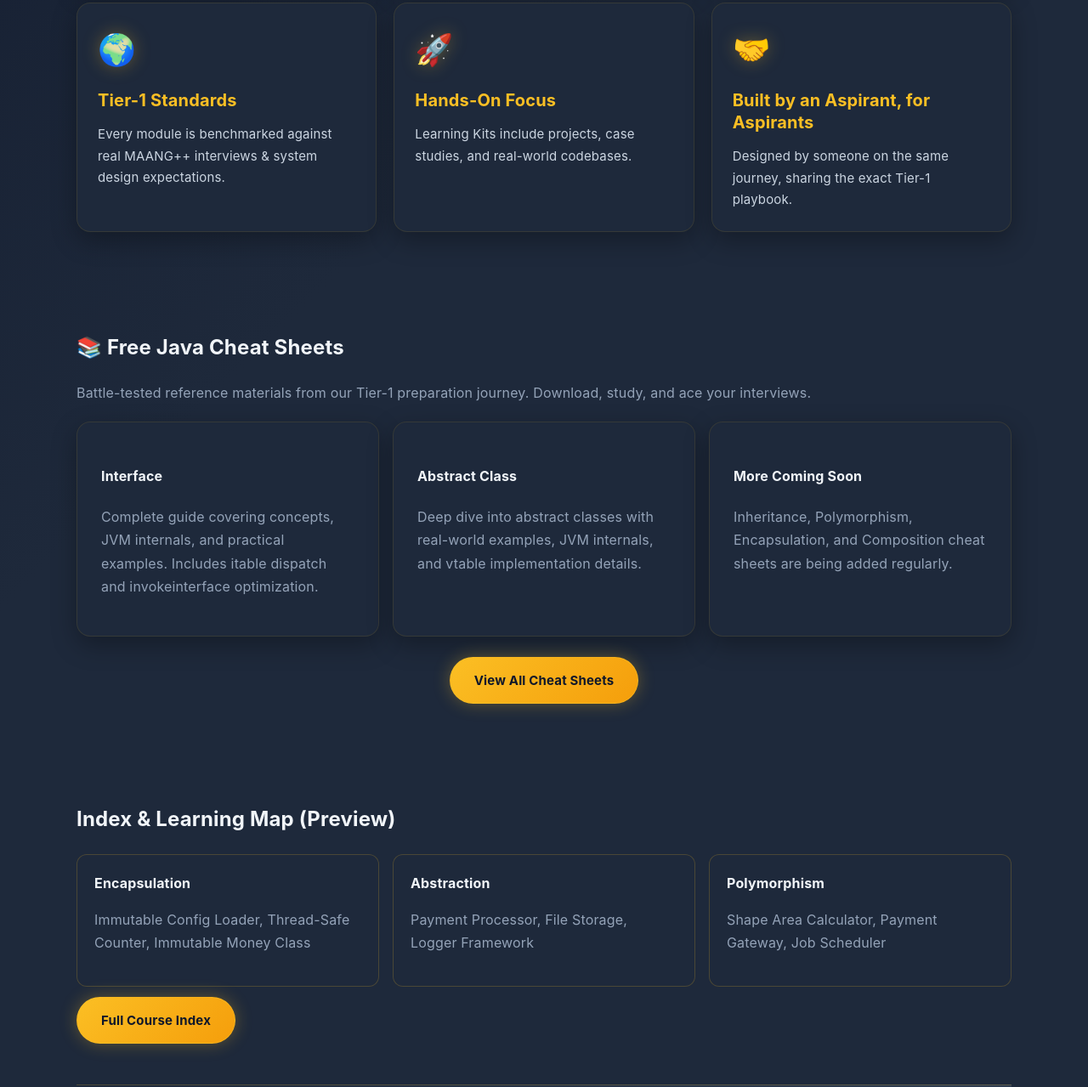
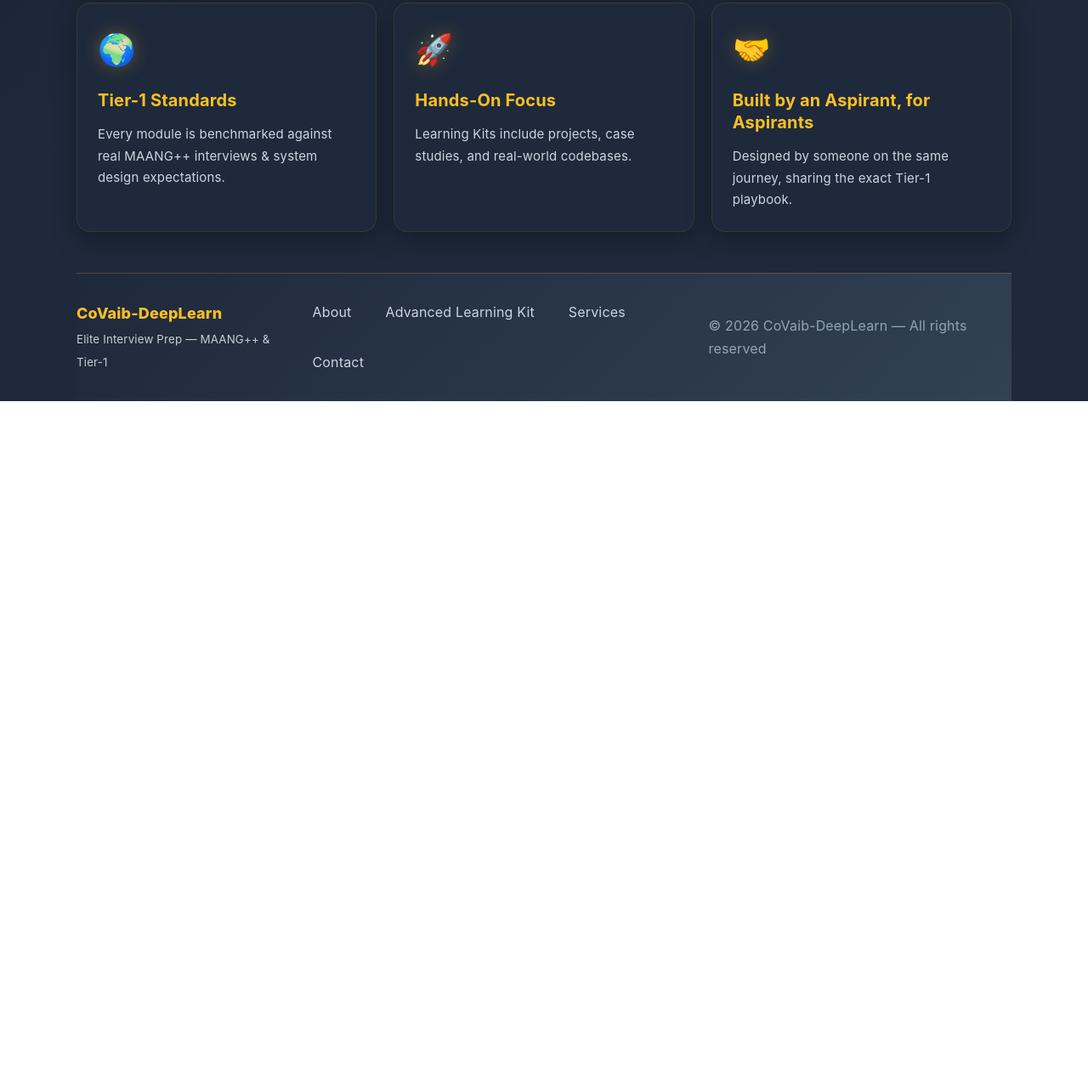
Before and after one commit to javacovaibdeeplearn-debug/covaibDeepLearn, a plain HTML site: page index.html in a window 1280 px wide. Shown: the part 1268-2547 px from the top of the page at 85% size. After the commit the page ends 1740 px from the top, so only its background shows below. Drawn offline with Linux system fonts and the light colour scheme.

Commit message:
refactor: Streamline website content by commenting out 'Services', 'Free Content', 'Mastery Kit', and 'Cheat Sheets' sections and updating related text.

```diff
--- a/index.html
+++ b/index.html
@@ -26,8 +26,8 @@
         <a href="index.html" aria-current="page">Home</a>
         <a href="about.html">About</a>
         <a href="courses.html">InDepth Learning Kit</a>
-        <a href="services.html">Services</a>
-        <a href="free-content.html">Free Content</a>
+        <!-- <a href="services.html">Services</a>
+        <a href="free-content.html">Free Content</a> -->
         <a href="contact.html" class="cta">Connect</a>
       </nav>
     </div>
@@ -135,57 +135,7 @@
 
 
     <!-- FREE CHEAT SHEETS -->
-    <section id="cheat-sheets" class="wrap section">
-      <h2>📚 Free Java Cheat Sheets</h2>
-      <p class="muted">Battle-tested reference materials from our Tier-1 preparation journey. Download, study, and ace
-        your interviews.</p>
 
-      <div class="grid-3">
-        <article class="card">
-          <h4>Interface</h4>
-          <p class="muted">Complete guide covering concepts, JVM internals, and practical examples. Includes itable
-            dispatch and invokeinterface optimization.</p>
-        </article>
-
-        <article class="card">
-          <h4>Abstract Class</h4>
-          <p class="muted">Deep dive into abstract classes with real-world examples, JVM internals, and vtable
-            implementation details.</p>
-        </article>
-
-        <article class="card">
-          <h4>More Coming Soon</h4>
-          <p class="muted">Inheritance, Polymorphism, Encapsulation, and Composition cheat sheets are being added
-            regularly.</p>
-        </article>
-      </div>
-
-      <div style="text-align:center;margin-top:24px">
-        <a class="btn primary" href="cheat-sheets.html">View All Cheat Sheets</a>
-      </div>
-    </section>
-
-    <!-- INDEX PREVIEW -->
-    <section class="wrap section">
-      <h2>Index & Learning Map (Preview)</h2>
-      <div class="index-grid">
-        <div class="index-card">
-          <strong>Encapsulation</strong>
-          <p class="muted">Immutable Config Loader, Thread-Safe Counter, Immutable Money Class</p>
-        </div>
-        <div class="index-card">
-          <strong>Abstraction</strong>
-          <p class="muted">Payment Processor, File Storage, Logger Framework</p>
-        </div>
-        <div class="index-card">
-          <strong>Polymorphism</strong>
-          <p class="muted">Shape Area Calculator, Payment Gateway, Job Scheduler</p>
-        </div>
-      </div>
-      <div style="margin-top:12px">
-        <a class="btn" href="courses.html">Full Course Index</a>
-      </div>
-    </section>
   </main>
 
   <footer class="site-footer">
```
Also changed, not shown: about.html (+38 -28 lines), cheat-sheets.html (+34 -27 lines), contact.html (+44 -34 lines), courses.html (+11 -11 lines).
